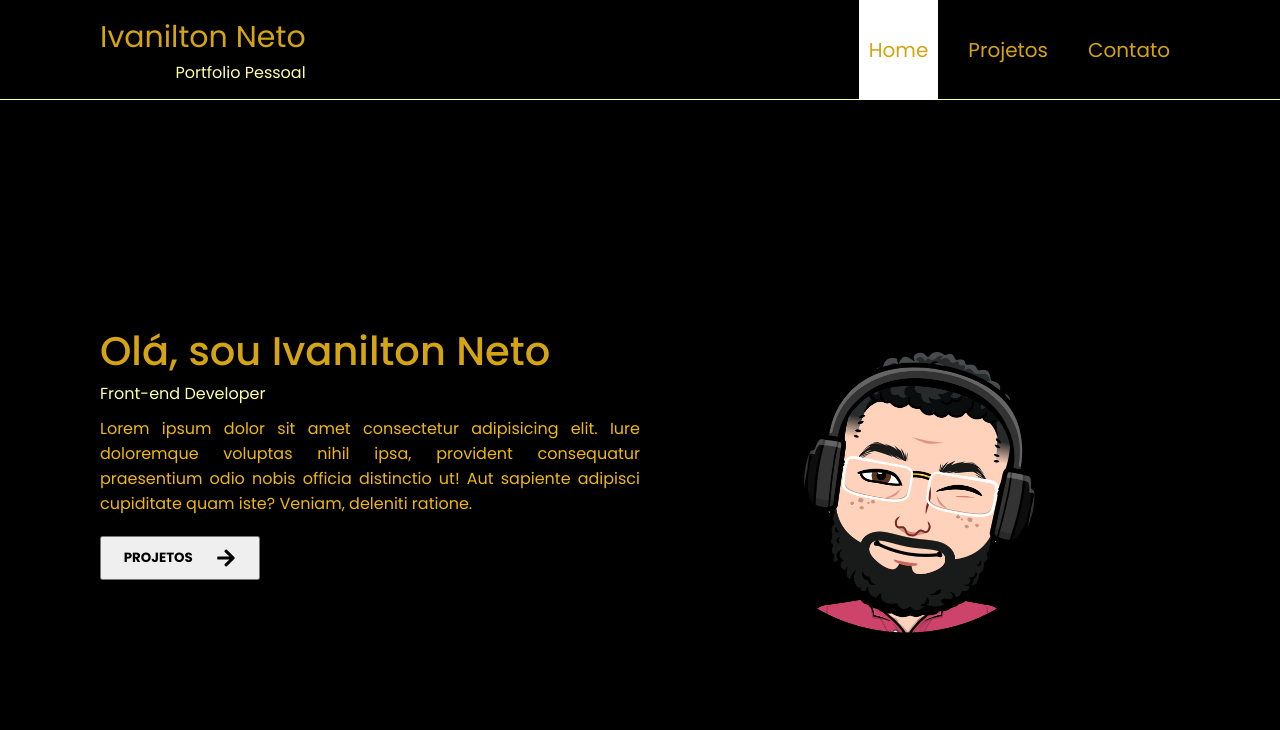
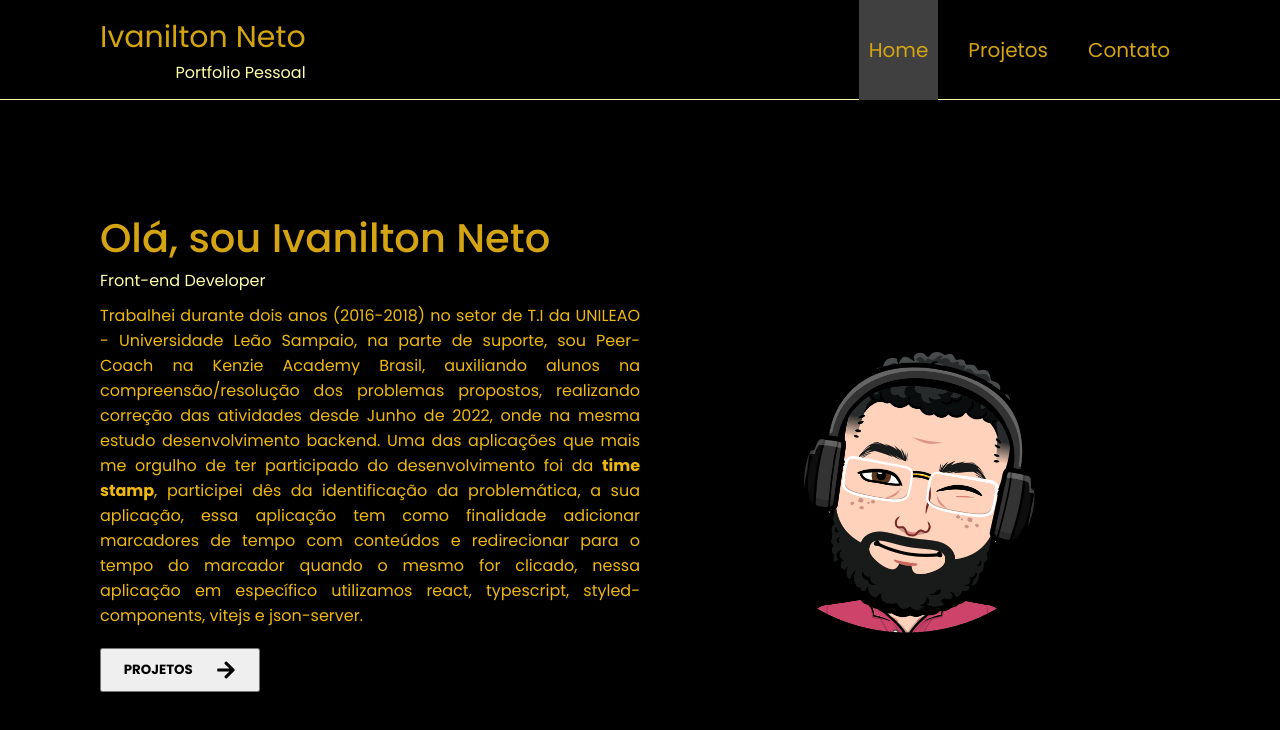
Before and after one commit to ivaniltonneto/portfolio, a Next.js app: page / in a window 1280 px wide. Shown: the top 730 px of the page. Built offline with nearby package versions, Linux system fonts and the light colour scheme.

Commit message:
build:modification of home

```diff
--- a/components/Header/style.ts
+++ b/components/Header/style.ts
@@ -30,7 +30,7 @@ export const NavLinks = styled.nav<INavProps>`
 
   @media (max-width: 560px) {
     flex-direction: column;
-    background-color: FFFFF;
+    background-color: #000;
     position: fixed;
     height: 100%;
 
@@ -56,7 +56,7 @@ export const Ancora = styled.a`
   transition: 0.3s;
 
   &.active {
-    background-color: white;
+    background-color: #404040;
   }
 
   @media (min-width: 560px) {
--- a/components/ItemContact/index.tsx
+++ b/components/ItemContact/index.tsx
@@ -15,7 +15,7 @@ const ItemContact = ({ IconFa, LinkContact }: IItemContactProps) => {
         <IconFa />
       </Icon>
       <Text>
-        {LinkContact}
+        <a href={LinkContact} target="_blank" rel="noreferrer">{LinkContact}</a>
       </Text>
     </Item>
   )
--- a/src/pages/contact/index.tsx
+++ b/src/pages/contact/index.tsx
@@ -4,6 +4,7 @@ import {
   FaFacebook,
   FaInstagram,
   FaEnvelope,
+  FaGithubSquare
 } from "react-icons/fa";
 
 import ItemContact from "../../../components/ItemContact";
@@ -21,10 +22,12 @@ const Contact = () => {
           IconFa={FaFacebook}
           LinkContact="https://www.facebook.com/ivanilton.neto/"
         />
+
         <ItemContact
           IconFa={FaInstagram}
           LinkContact="https://www.instagram.com/ivanilton_neto/"
         />
+        <ItemContact IconFa={FaGithubSquare} LinkContact="https://github.com/ivaniltonneto"/>
         <ItemContact IconFa={FaEnvelope} LinkContact="netijua@gmail.com" />
       </Content>
     </Container>
--- a/src/pages/index.tsx
+++ b/src/pages/index.tsx
@@ -20,10 +20,18 @@ const Home = () => {
           <Name>Olá, sou Ivanilton Neto</Name>
           <Function>Front-end Developer</Function>
           <Intro>
-            Lorem ipsum dolor sit amet consectetur adipisicing elit. Iure
-            doloremque voluptas nihil ipsa, provident consequatur praesentium
-            odio nobis officia distinctio ut! Aut sapiente adipisci cupiditate
-            quam iste? Veniam, deleniti ratione.
+            Trabalhei durante dois anos (2016-2018) no setor de T.I da UNILEAO -
+            Universidade Leão Sampaio, na parte de suporte, sou Peer-Coach na
+            Kenzie Academy Brasil, auxiliando alunos na compreensão/resolução
+            dos problemas propostos, realizando correção das atividades desde
+            Junho de 2022, onde na mesma estudo desenvolvimento backend. Uma das
+            aplicações que mais me orgulho de ter participado do desenvolvimento
+            foi da <strong>time stamp</strong>, participei dês da identificação da
+            problemática, a sua aplicação, essa aplicação tem como finalidade
+            adicionar marcadores de tempo com conteúdos e redirecionar para o
+            tempo do marcador quando o mesmo for clicado, nessa aplicação em
+            específico utilizamos react, typescript, styled-components, vitejs e
+            json-server.
           </Intro>
           <Link href="projects">
             <LinkProjects>
```
Also changed, not shown: components/ItemContact/style.ts (+6 -2 lines), src/pages/projects/index.tsx (+8 -5 lines), src/pages/projects/style.ts (+7 -1 lines), 1 other file (tests, documents, lock files or other folders).
